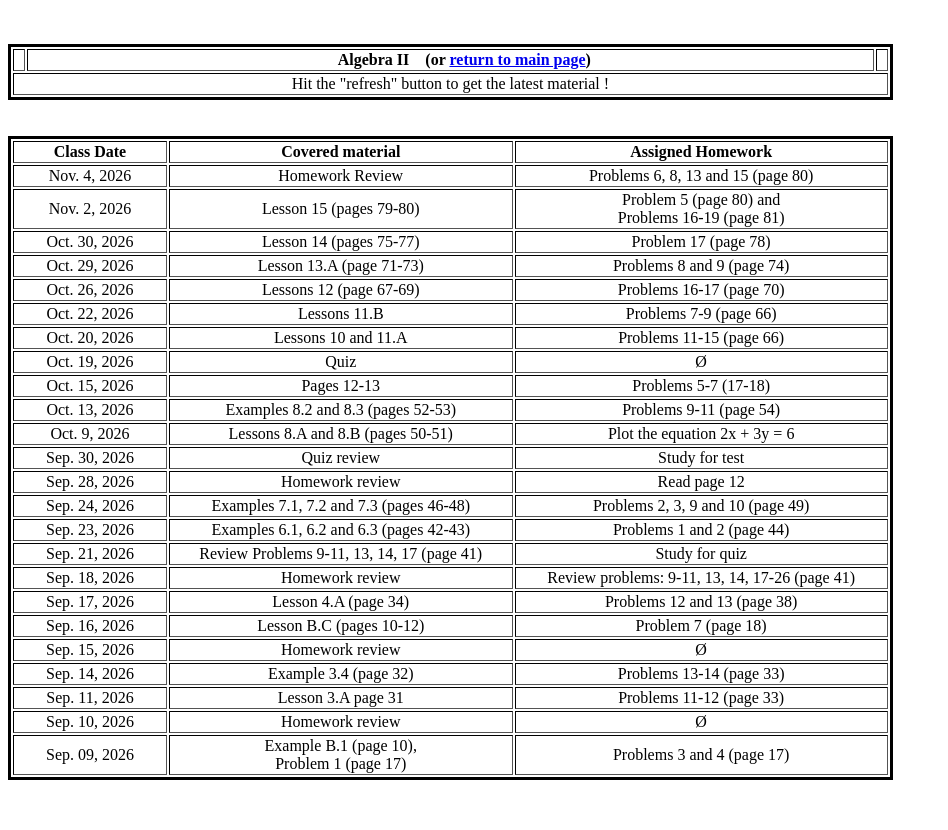
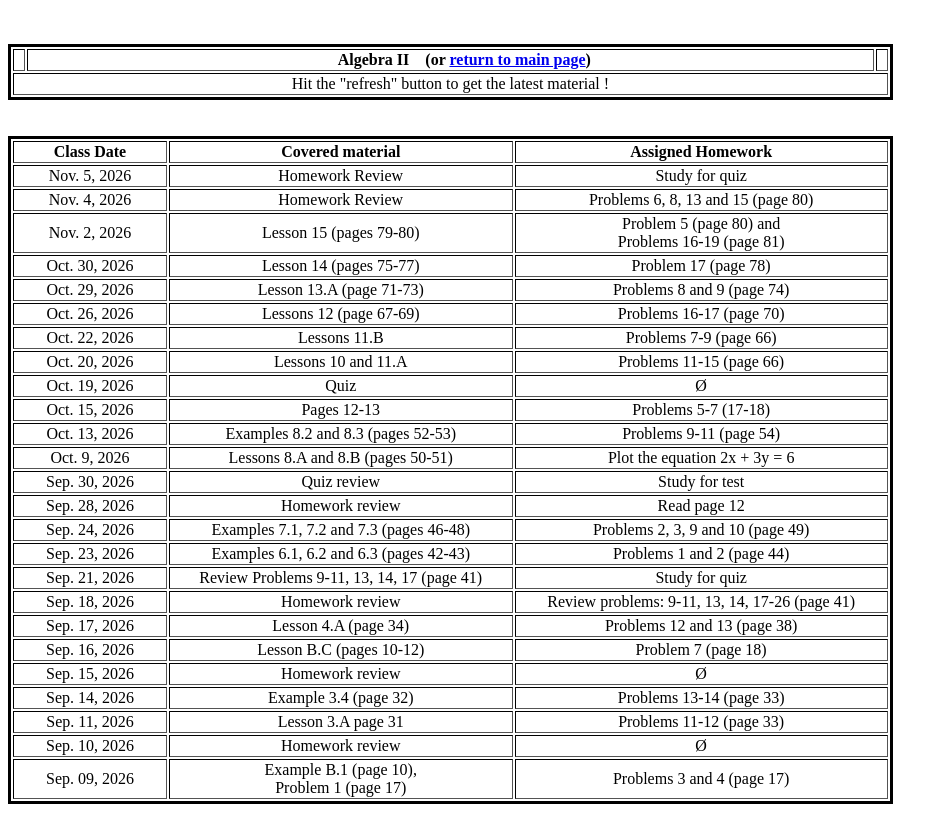
Before and after one commit to drstathis/drstathis.github.io, a plain HTML site: page algebra_2_2026.htm in a window 1280 px wide. Shown: the whole page, without its empty margins (0-948 px from the left). Before the commit the page ends 806 px from the top, so only its background shows below. Drawn offline with Linux system fonts and the light colour scheme.

Commit message:
Update algebra_2_2026.htm

```diff
--- a/algebra_2_2026.htm
+++ b/algebra_2_2026.htm
@@ -32,6 +32,11 @@
 </tr>
 <!------------------------------------------------------------>
 <!------------------------------------------------------------>
+<tr>
+    <td width="150"><center>Nov. 5, 2026</center></td>
+    <td colspan=2><center>Homework Review</center></td>
+    <td colspan=2><center>Study for quiz</center></td>
+</tr>
 <tr>
     <td width="150"><center>Nov. 4, 2026</center></td>
     <td colspan=2><center>Homework Review</center></td>
```
